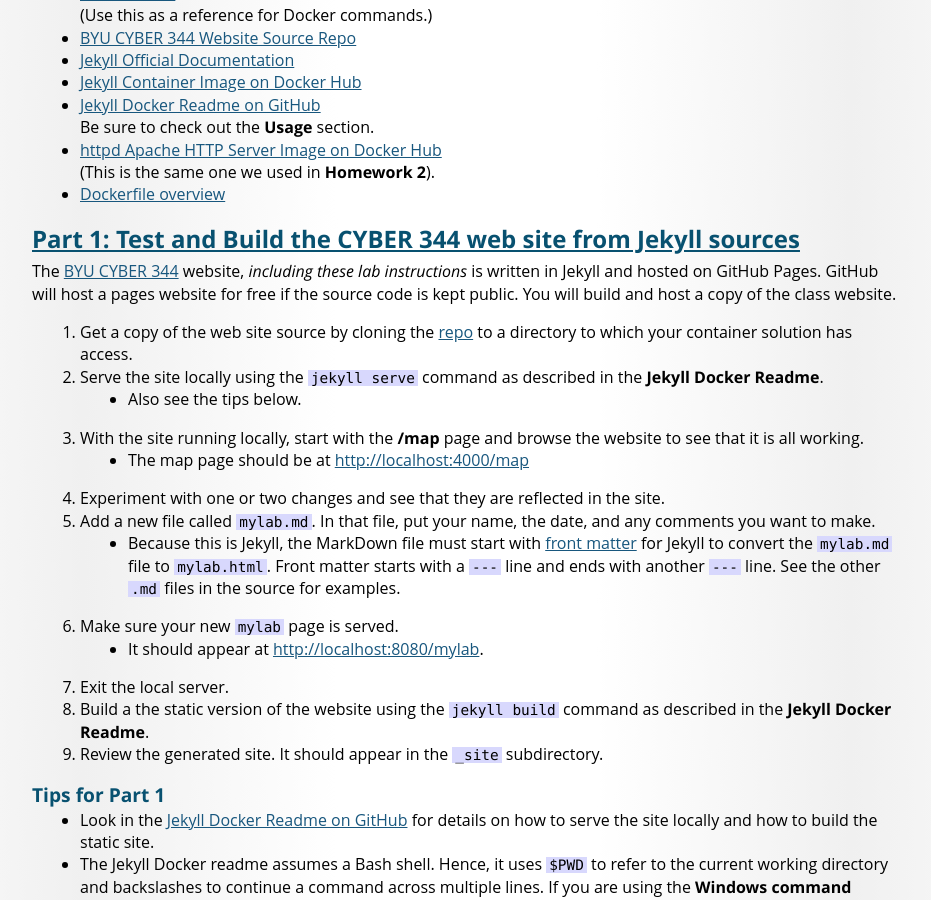
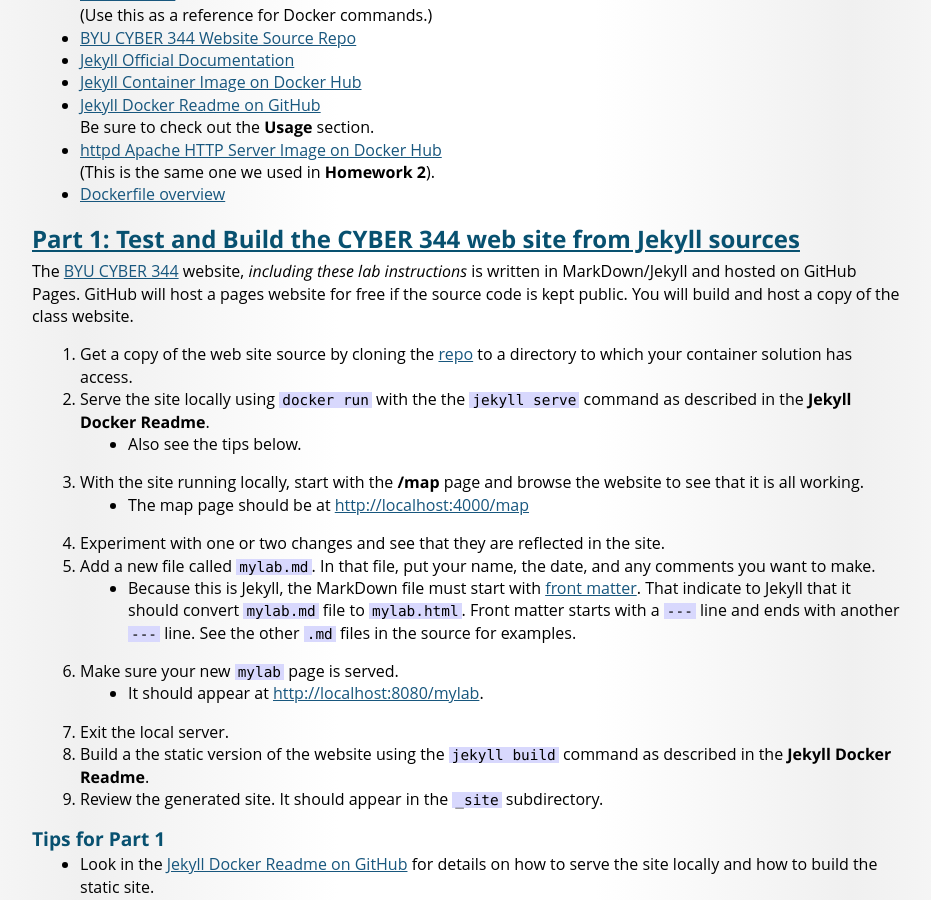
Before and after one commit to BYU-CYBER-344/c344.github.io, a Jekyll site: the page built from Lab-2.md, in a window 1280 px wide and 900 px high, scrolled down 572 px. Shown: the whole window, without its empty margins (173-1104 px from the left). Built offline with Jekyll 4.4.1, drawn with Linux system fonts in a browser that asks for light colours; some web fonts are replaced.

Commit message:
Lab-2 Touchup

```diff
--- a/Lab-2.md
+++ b/Lab-2.md
@@ -31,16 +31,16 @@ Here are the resources and references you will need:
 
 ## Part 1: Test and Build the CYBER 344 web site from Jekyll sources
 
-The [BYU CYBER 344](https://c344.byucyber.net/map) website, *including these lab instructions* is written in Jekyll and hosted on GitHub Pages. GitHub will host a pages website for free if the source code is kept public. You will build and host a copy of the class website.
+The [BYU CYBER 344](https://c344.byucyber.net/map) website, *including these lab instructions* is written in MarkDown/Jekyll and hosted on GitHub Pages. GitHub will host a pages website for free if the source code is kept public. You will build and host a copy of the class website.
 
 1. Get a copy of the web site source by cloning the [repo](https://github.com/BYU-CYBER-344/c344.github.io) to a directory to which your container solution has access.
-2. Serve the site locally using the `jekyll serve` command as described in the **Jekyll Docker Readme**.
+2. Serve the site locally using `docker run` with the the `jekyll serve` command as described in the **Jekyll Docker Readme**.
     * Also see the tips below.
 3. With the site running locally, start with the **/map** page and browse the website to see that it is all working.
     * The map page should be at [http://localhost:4000/map](http://localhost:4000/map)
 4. Experiment with one or two changes and see that they are reflected in the site.
 5. Add a new file called `mylab.md`. In that file, put your name, the date, and any comments you want to make.
-    * Because this is Jekyll, the MarkDown file must start with [front matter](https://jekyllrb.com/docs/front-matter/) for Jekyll to convert the `mylab.md` file to `mylab.html`. Front matter starts with a `---` line and ends with another `---` line. See the other `.md` files in the source for examples.
+    * Because this is Jekyll, the MarkDown file must start with [front matter](https://jekyllrb.com/docs/front-matter/). That indicate to Jekyll that it should convert `mylab.md` file to `mylab.html`. Front matter starts with a `---` line and ends with another `---` line. See the other `.md` files in the source for examples.
 6. Make sure your new `mylab` page is served.
     * It should appear at [http://localhost:8080/mylab](http://localhost:8080/mylab).
 5. Exit the local server.
```
